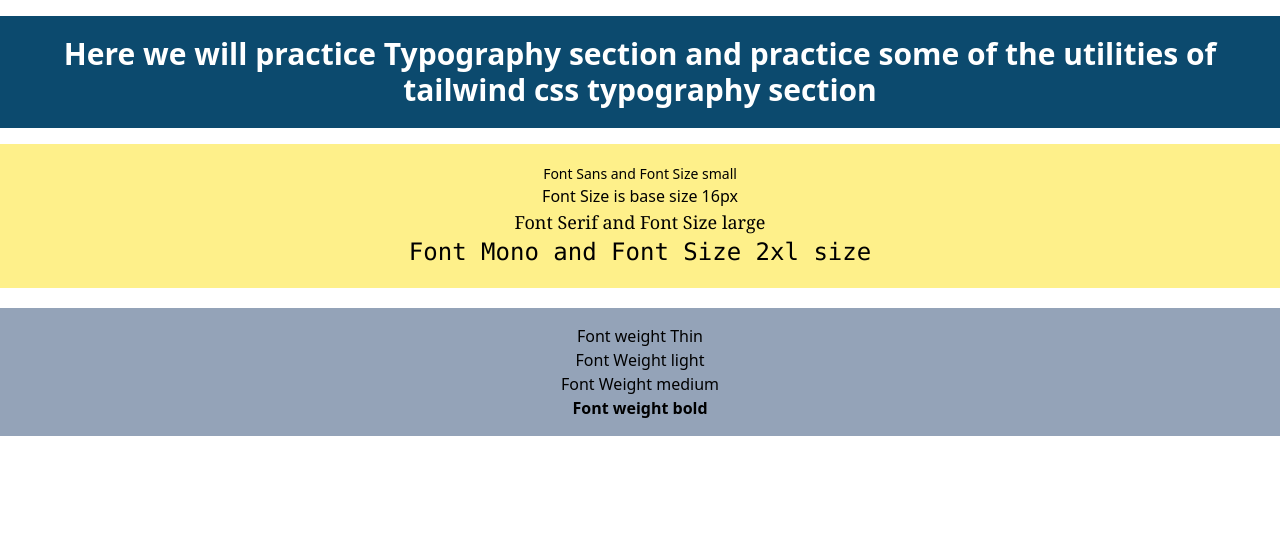
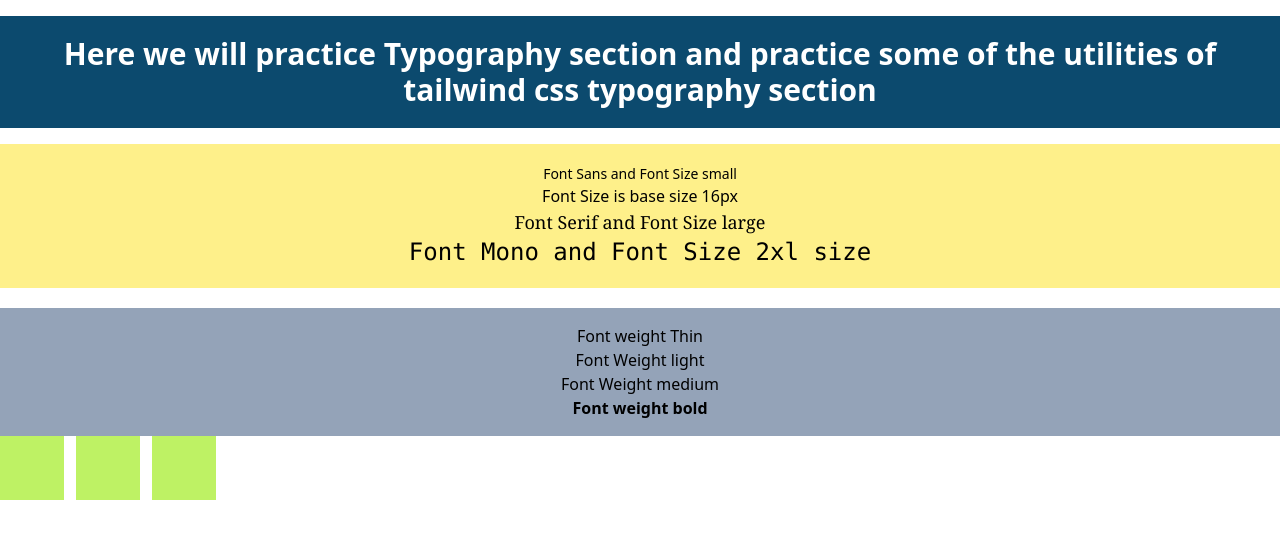
Before and after one commit to MDASHRAFUDDINTANVIR1/Tailwind-CSS-Practice, a website: page index.html in a window 1280 px wide. Drawn offline with nearby package versions, Linux system fonts and the light colour scheme.

Commit message:
new section added

```diff
--- a/index.html
+++ b/index.html
@@ -30,8 +30,10 @@
     </section>
 
     <!-- Margin Padding Practice  -->
-    <section>
-
+    <section class="flex gap-3 mx">
+        <div class="p-8 bg-lime-300"></div>
+        <div class="p-8 bg-lime-300"></div>
+        <div class="p-8 bg-lime-300"></div>
     </section>
 </body>
 </html>
```
